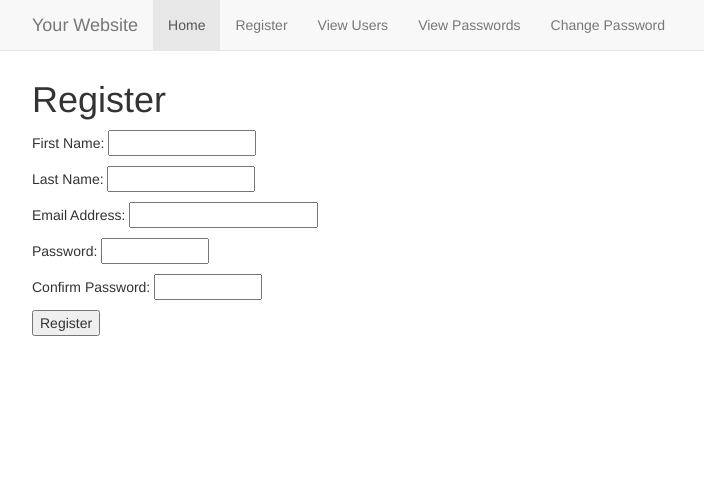
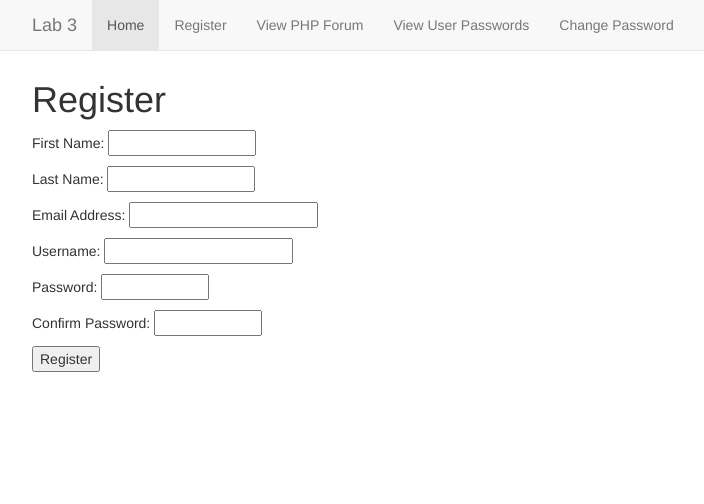
Before and after one commit to fullofcheerios/Lab3, a PHP site: page /register.php in a window 1280 px wide. Shown: the top 504 px of the page, without its empty margins (38-742 px from the left). Run offline with PHP 8.4, Linux system fonts and the light colour scheme.

Commit message:
modified:   includes/header.html 	modified:   mysqli_connect.php 	modified:   register.php 	new file:   view_forum.php
	deleted:    footer.html
	deleted:    header.html
	deleted:    view_users.php

```diff
--- a/includes/header.html
+++ b/includes/header.html
@@ -11,13 +11,13 @@
 <body>
 <nav class="navbar navbar-default navbar-fixed-top">
 	<div class="container">
-		<div class="navbar-header"><a class="navbar-brand" href="#">Your Website</a></div>
+		<div class="navbar-header"><a class="navbar-brand" href="#">Lab 3</a></div>
 		<div id="navbar" class="collapse navbar-collapse">
 		<ul class="nav navbar-nav">
 			<li class="active"><a href="index.php">Home</a></li>
 			<li><a href="register.php">Register</a></li>
-			<li><a href="view_users.php">View Users</a></li>
-			<li><a href="view_passwords.php">View Passwords</a></li>
+			<li><a href="view_forum.php">View PHP Forum</a></li>
+			<li><a href="view_passwords.php">View User Passwords</a></li>
 			<li><a href="password.php">Change Password</a></li>
 		</ul>
 		</div>
--- a/mysqli_connect.php
+++ b/mysqli_connect.php
@@ -5,10 +5,10 @@
 // selects the database, and sets the encoding.
 
 // Set the database access information as constants:
-define('DB_USER', 'siteuser');
-define('DB_PASSWORD', 'roots');
+define('DB_USER', 'newuser');
+define('DB_PASSWORD', 'roots1');
 define('DB_HOST', 'localhost');
-define('DB_NAME', 'sitename');
+define('DB_NAME', 'forum');
 
 // Make the connection:
 $dbc = @mysqli_connect(DB_HOST, DB_USER, DB_PASSWORD, DB_NAME) OR die('Could not connect to MySQL: ' . mysqli_connect_error() );
--- a/register.php
+++ b/register.php
@@ -31,6 +31,12 @@ if ($_SERVER['REQUEST_METHOD'] == 'POST') {
 	} else {
 		$e = mysqli_real_escape_string($dbc, trim($_POST['email']));
 	}
+	// Check for a username:
+	if (empty($_POST['username'])) {
+		$errors[] = 'You forgot to enter your username.';
+	} else {
+		$un = mysqli_real_escape_string($dbc, trim($_POST['username']));
+	}
 
 	// Check for a password and match against the confirmed password:
 	if (!empty($_POST['pass1'])) {
@@ -48,7 +54,7 @@ if ($_SERVER['REQUEST_METHOD'] == 'POST') {
 		// Register the user in the database...
 
 		// Make the query:
-		$q = "INSERT INTO users (first_name, last_name, email, pass, registration_date) VALUES ('$fn', '$ln', '$e', SHA2('$p', 512), NOW() )";
+		$q = "INSERT INTO users (first_name, last_name, email, pass, username) VALUES ('$fn', '$ln', '$e', SHA2('$p', 512), '$un' )";
 		$r = @mysqli_query($dbc, $q); // Run the query.
 		if ($r) { // If it ran OK.
 
@@ -93,6 +99,7 @@ if ($_SERVER['REQUEST_METHOD'] == 'POST') {
 	<p>First Name: <input type="text" name="first_name" size="15" maxlength="20" value="<?php if (isset($_POST['first_name'])) echo $_POST['first_name']; ?>"></p>
 	<p>Last Name: <input type="text" name="last_name" size="15" maxlength="40" value="<?php if (isset($_POST['last_name'])) echo $_POST['last_name']; ?>"></p>
 	<p>Email Address: <input type="email" name="email" size="20" maxlength="60" value="<?php if (isset($_POST['email'])) echo $_POST['email']; ?>" > </p>
+	<p>Username: <input type="text" name="username" size="20" maxlength="30" value="<?php if (isset($_POST['username'])) echo $_POST['username']; ?>" > </p>
 	<p>Password: <input type="password" name="pass1" size="10" maxlength="20" value="<?php if (isset($_POST['pass1'])) echo $_POST['pass1']; ?>" ></p>
 	<p>Confirm Password: <input type="password" name="pass2" size="10" maxlength="20" value="<?php if (isset($_POST['pass2'])) echo $_POST['pass2']; ?>" ></p>
 	<p><input type="submit" name="submit" value="Register"></p>
```
Also changed, not shown: view_forum.php (added, +55 -0 lines).
